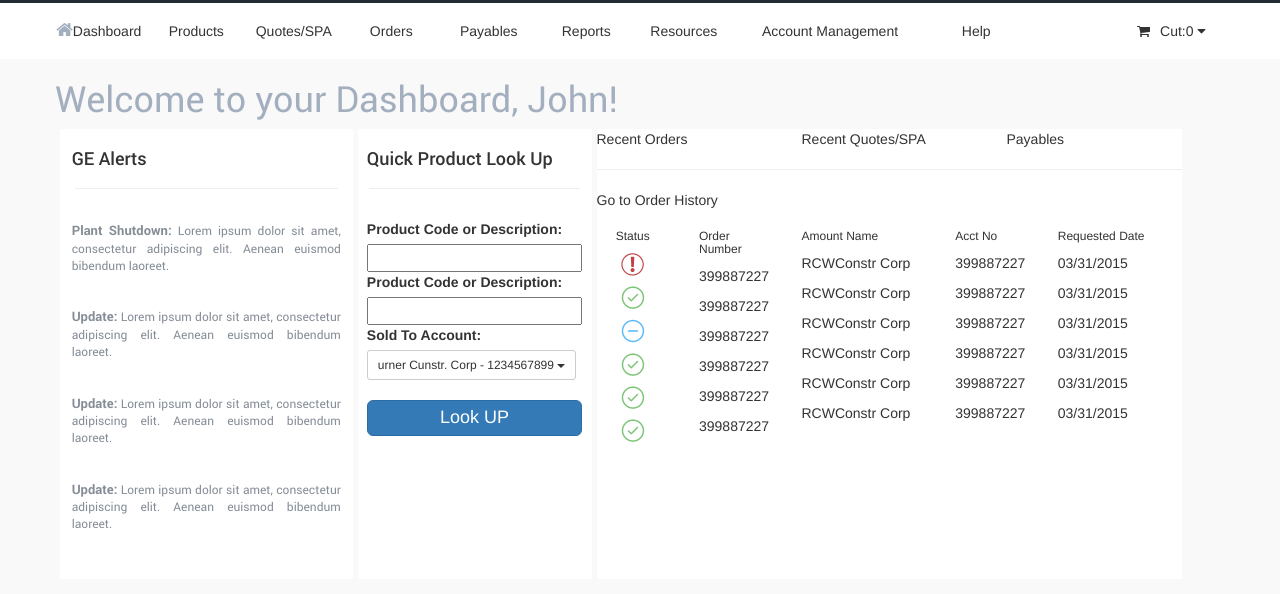
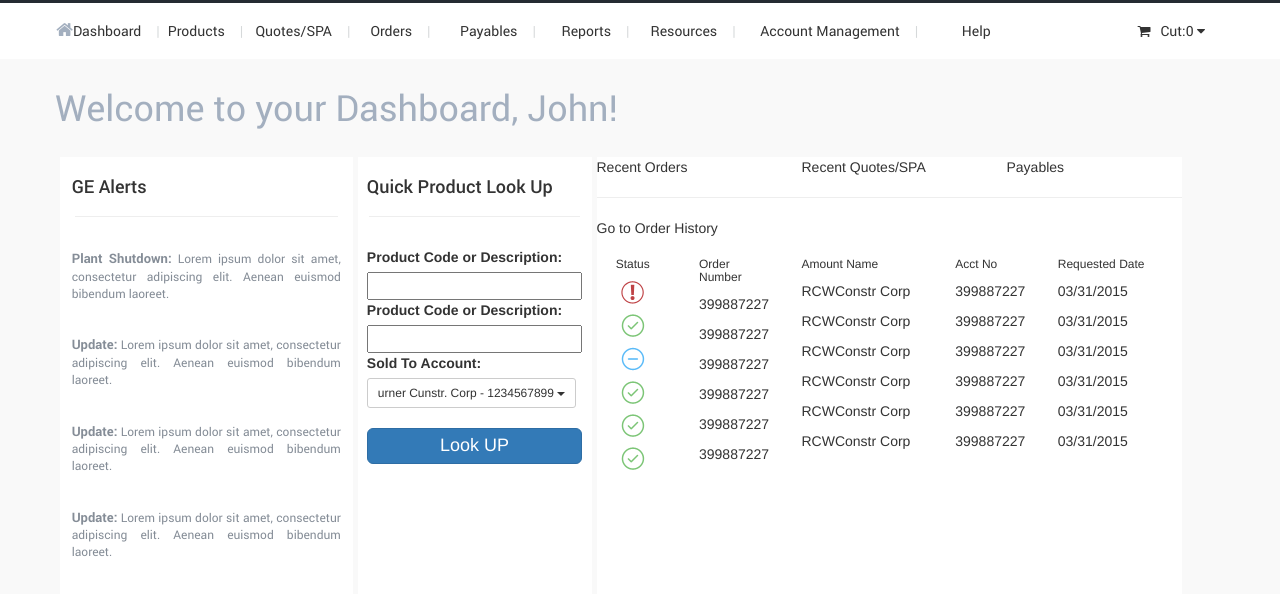
Before and after one commit to oksiweb/eLight, a plain HTML site: page index.html in a window 1280 px wide. Shown: the part 60-654 px from the top of the page. Drawn offline with nearby package versions, Linux system fonts and the light colour scheme.

Commit message:
fixed popup

```diff
--- a/css/dashboard.css
+++ b/css/dashboard.css
@@ -97,8 +97,20 @@
 	color:#fff !important;
 }
 .navPoint {
+	font-family: Roboto-Regular;
 	padding: 1.5% 0;
 	text-align: center;
+}
+.navPointLast{
+	font-family: Roboto-Regular;
+	padding: 1.5% 0;
+	text-align: center;
+}
+.navPoint:after{
+	content: "|";
+	margin-left:15px;
+	color:#d6d9da;
+	position: absolute;
 }
 .fa-chevron-down{
 	color:#999fa6;
@@ -110,6 +122,7 @@
 .cartShop{
 	padding-right:10px;
 }
+
 /* = = = = = HEADER FINISH = = = = = = = = */
 
 /* = = = = = = = = CONTENT START = = = = = = = = */
@@ -191,8 +204,8 @@ background: #f9f9f9;
 .status p{
 	text-align: center;
 }
-.content h1{
-	padding-left: 0px;
+.content h5{
+	padding:19px 0px;
 	font-size: 36px;
 	color: #a3afbf;
 	font-family: Roboto-Regular;
@@ -264,7 +277,8 @@ footer{
 
 }
 .checkBoxLeft{
-	width:50%;
+	padding-left:4%;
+	width:45%;
 	float:left;
 }
 .checkBoxRight{
@@ -284,6 +298,7 @@ footer{
 	padding:2% 0;
 }
 .popupButton{
+	margin-left: 4%;
 	margin-top:23px;
 	height: 43px;
 	width: 185px;
--- a/index.html
+++ b/index.html
@@ -52,9 +52,9 @@
                                     <div class="col-md-1 navPoint">Reports</div>
                                     <div class="col-md-1 navPoint">Resources</div>
                                     <div class="col-md-2 navPoint">Account Management</div>
-                                    <div class="col-md-1 navPoint">Help</div>
+                                    <div class="col-md-1 navPointLast">Help</div>
 
-                                    <div class="col-md-offset-1 col-md-1 navPoint"><span><i class="fa fa-shopping-cart cartShop"></i></span>Cut:0 <span><i class="fa fa-caret-down"></i></span></div>
+                                    <div class="col-md-offset-1 col-md-1 navPointLast"><span><i class="fa fa-shopping-cart cartShop"></i></span>Cut:0 <span><i class="fa fa-caret-down"></i></span></div>
 
                                 </div>
                             </div>
@@ -69,7 +69,7 @@
         <div class="row">
             <div class="container">
                 <div class="row">
-                    <h1>Welcome to your Dashboard, John!</h1>
+                    <h5>Welcome to your Dashboard, John!</h5>
                     <div class="col-lg-12 col-md-12">
                         <div class="row">
                             <div class="col-md-3 contentAlert">
```
